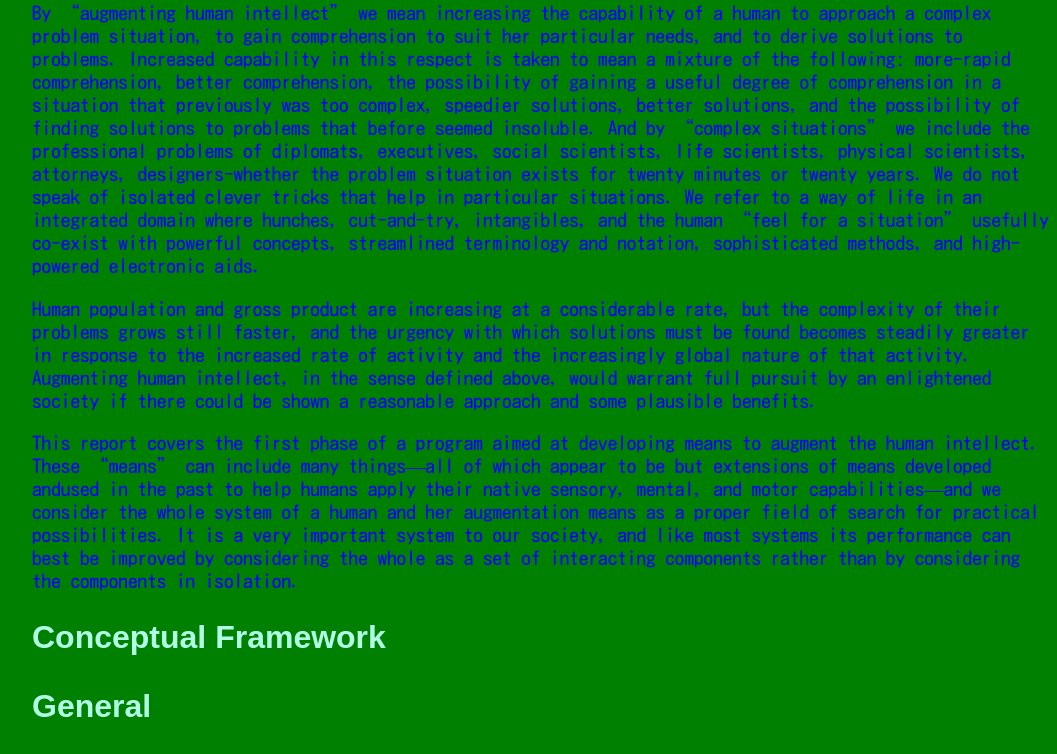
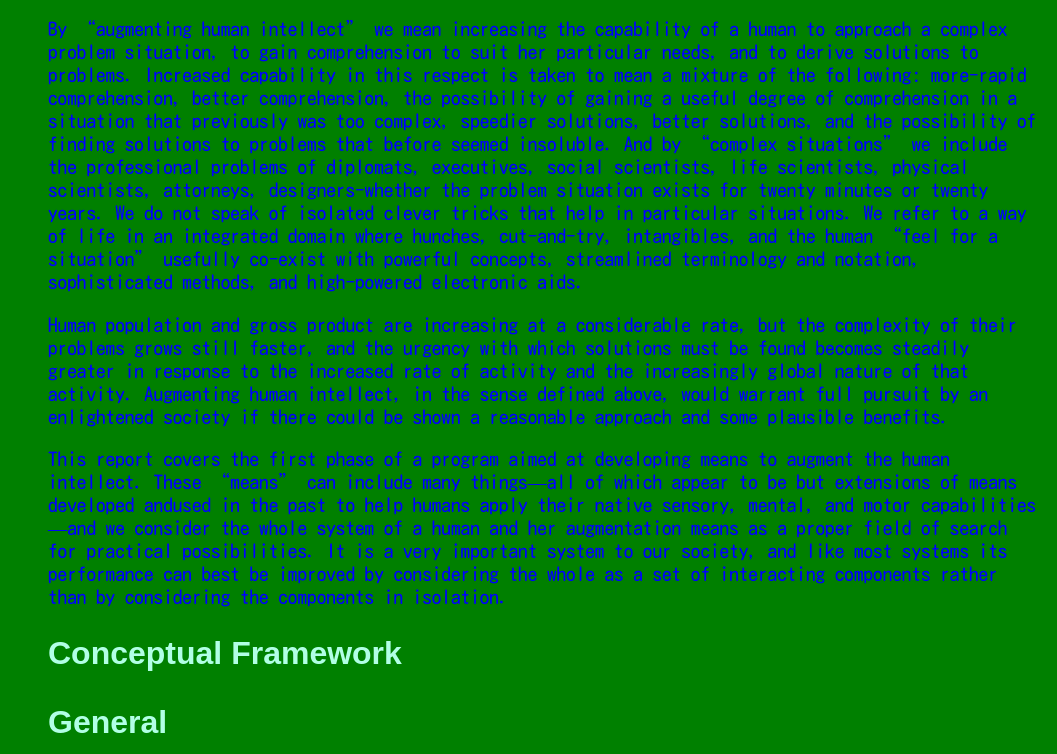
Before and after one commit to chanj881/week4lab, a plain HTML site: page index.html in a window 1280 px wide. Shown: the part 728-1482 px from the top of the page, without its empty margins (96-1153 px from the left). Drawn offline with Linux system fonts and the light colour scheme; a web font is replaced by a local one.

Commit message:
Update main.css

```diff
--- a/main.css
+++ b/main.css
@@ -1,7 +1,7 @@
 body{
     color: blue;
     background-color: green;
-    margin:8em;
+    margin:9em;
 }
 h1{
     font-family: "Pixelify Sans", serif;
```
